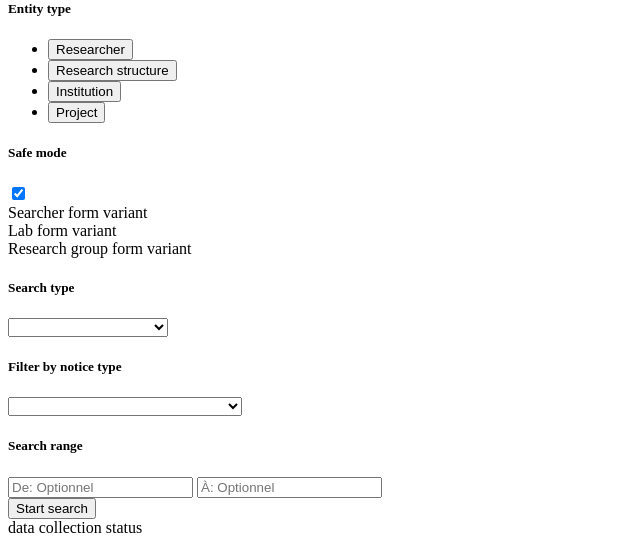
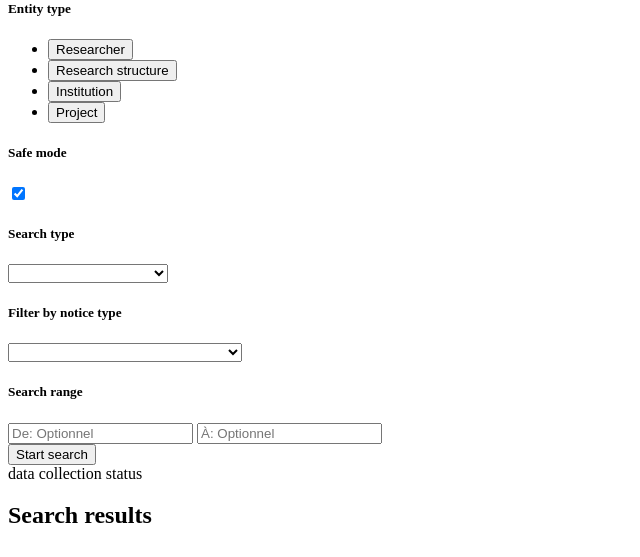
Before and after one commit to CRISalid-esr/svp-harvester, a Python web app: template app/templates/retrieve.html.jinja in a window 1280 px wide. Shown: the part 361-918 px from the top of the page, without its empty margins (0-640 px from the left). After the commit the page ends 884 px from the top, so only its background shows below. Run offline with Jinja, Linux system fonts and the light colour scheme; the template is opened without the code that fills it, so the values that code supplies are empty.

Commit message:
Add tootips + refacto

```diff
--- a/app/templates/retrieve.html.jinja
+++ b/app/templates/retrieve.html.jinja
@@ -9,12 +9,16 @@
             <form id="form-element">
                 <div class="row">
                     <div class="col-md-10">
-                        <h5>{% trans %}Entity type{% endtrans %}</h5>
+                        <h5>{% trans %}Entity type{% endtrans %} <i
+                                class="bi bi-info-circle cursor-help"
+                                data-bs-toggle="tooltip"
+                                data-bs-title="{% trans %}Choose the entity type for which you want to retrieve notices{% endtrans %}"
+                        ></i></h5>
                         <ul class="nav nav-pills mb-3" id="pills-tab" role="tablist">
                             <li class="nav-item" role="presentation">
-                                <button class="nav-link active" id="pills-searcher-tab" data-bs-toggle="pill"
-                                        data-bs-target="#pills-searcher" type="button" role="tab"
-                                        aria-controls="pills-searcher" aria-selected="true">{% trans %}
+                                <button class="nav-link active" id="pills-researcher-tab" data-bs-toggle="pill"
+                                        data-bs-target="#pills-researcher" type="button" role="tab"
+                                        aria-controls="pills-researcher" aria-selected="true">{% trans %}
                                     Researcher{% endtrans %}</button>
                             </li>
                             <li class="nav-item" role="presentation">
@@ -24,9 +28,9 @@
                                     structure{% endtrans %}</button>
                             </li>
                             <li class="nav-item" role="presentation">
-                                <button class="nav-link" id="pills-research-group-tab" data-bs-toggle="pill"
-                                        data-bs-target="#pills-research-group" type="button" role="tab"
-                                        aria-controls="pills-research-group" aria-selected="false">{% trans %}
+                                <button class="nav-link" id="pills-institution-tab" data-bs-toggle="pill"
+                                        data-bs-target="#pills-institution" type="button" role="tab"
+                                        aria-controls="pills-institution" aria-selected="false">{% trans %}
                                     Institution{% endtrans %}</button>
                             </li>
                             <li class="nav-item" role="presentation">
@@ -39,24 +43,30 @@
                     </div>
                     <div class="col-md-2 d-flex justify-content-end">
                         <div class="text-md-end">
-                            <h5>{% trans %}Safe mode{% endtrans %}</h5>
-                            <input id="safe-mode-toggle" type="checkbox" data-toggle="toggle" checked/>
+                            <h5>{% trans %}Safe mode{% endtrans %} <i
+                                    class="bi bi-info-circle cursor-help"
+                                    data-bs-toggle="tooltip"
+                                    data-bs-title="{% trans %}In safe mode, the harvesting will not alter the harvesting history for the given entity.{% endtrans %}"
+                            ></i></h5>
+                            <input id="safe-mode-toggle" type="checkbox" data-toggle="toggle" checked
+                                   aria-label="Toggle safe mode" aria-checked="true"/>
                         </div>
                     </div>
                 </div>
+                {#TODO put the content in the tabs#}
                 <div class="tab-content" id="pills-tabContent">
-                    <div class="tab-pane fade show active" id="pills-searcher" role="tabpanel"
-                         aria-labelledby="pills-searcher-tab" tabindex="0">Searcher form variant
+                    <div class="tab-pane fade show active" id="pills-researcher" role="tabpanel"
+                         aria-labelledby="pills-researcher-tab" tabindex="0">
                     </div>
                     <div class="tab-pane fade" id="pills-laboratory" role="tabpanel"
-                         aria-labelledby="pills-laboratory-tab" tabindex="0">Lab form variant
+                         aria-labelledby="pills-laboratory-tab" tabindex="0">
                     </div>
-                    <div class="tab-pane fade" id="pills-research-group" role="tabpanel"
-                         aria-labelledby="pills-research-group-tab" tabindex="0">Research group form variant
+                    <div class="tab-pane fade" id="pills-institution" role="tabpanel"
+                         aria-labelledby="pills-institution-tab" tabindex="0">
                     </div>
-                    <!--
-                  <div class="tab-pane fade" id="pills-disabled" role="tabpanel" aria-labelledby="pills-disabled-tab" tabindex="0">test</div>
-                  -->
+                    <div class="tab-pane fade" id="pills-project" role="tabpanel"
+                         aria-labelledby="pills-project-tab" tabindex="0">
+                    </div>
                 </div>
                 <div id="identifier-fields-container"></div>
 
--- a/app/templates/src/js/main.js
+++ b/app/templates/src/js/main.js
@@ -7,4 +7,29 @@
 import 'bootstrap5-toggle/js/bootstrap5-toggle.ecmas.min'
 
 // Import our custom JS
-import './index.js'
+import env from "./env"
+import Client from "./common/client"
+import RetrievePage from "./retrieve/retrieve_page"
+
+const enableTooltips = function () {
+    const tooltipTriggerList = document.querySelectorAll('[data-bs-toggle="tooltip"]')
+    const tooltipList = [...tooltipTriggerList].map(tooltipTriggerEl => new bootstrap.Tooltip(tooltipTriggerEl))
+
+}
+
+const init = function () {
+    enableTooltips();
+    const pageIdentifier = document.getElementById("page-identifier").value;
+    switch (pageIdentifier) {
+        case "overview":
+            break;
+        case "retrieve":
+            const client = new Client(env);
+            new RetrievePage(env, client, document.getElementById("retrieve-page-content"));
+            break;
+        case "history":
+            break;
+    }
+
+}
+document.addEventListener("DOMContentLoaded", init);
```
Also changed, not shown: app/templates/src/js/index.js (deleted, +0 -25 lines), app/templates/src/scss/styles.scss (+12 -0 lines).
